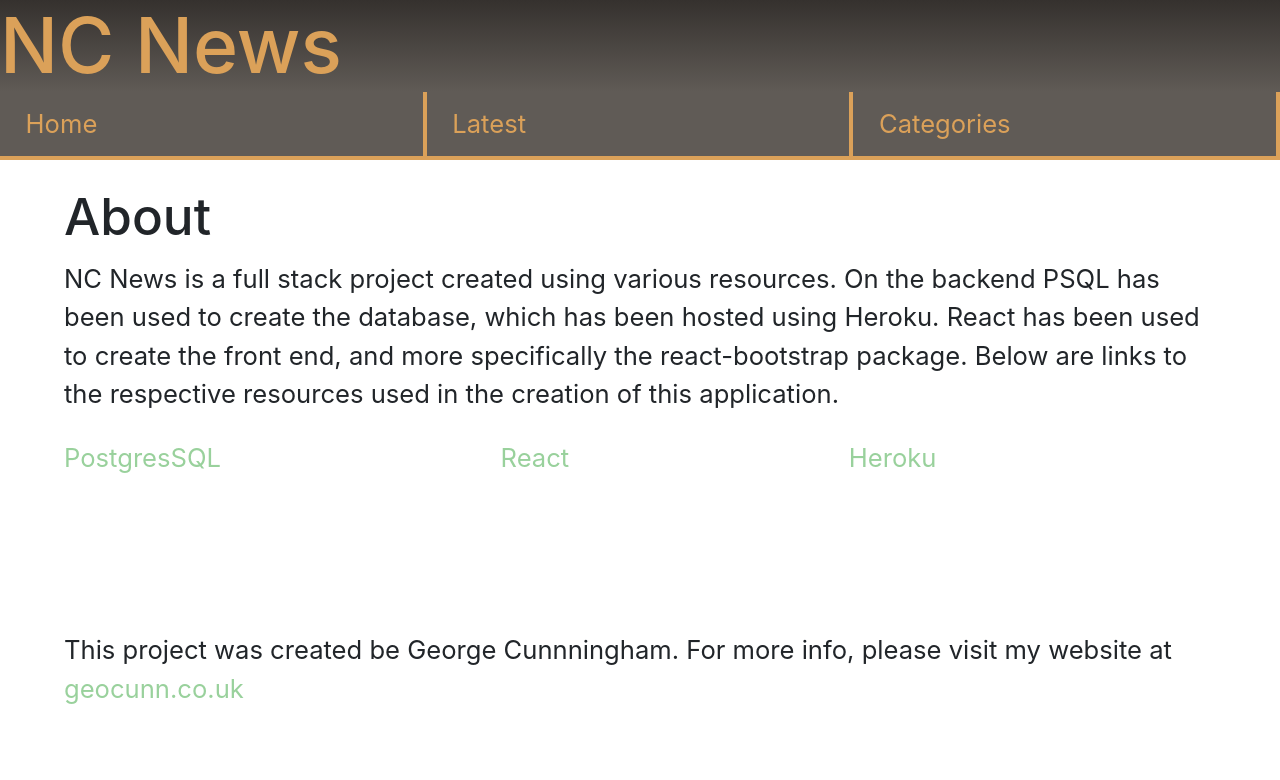
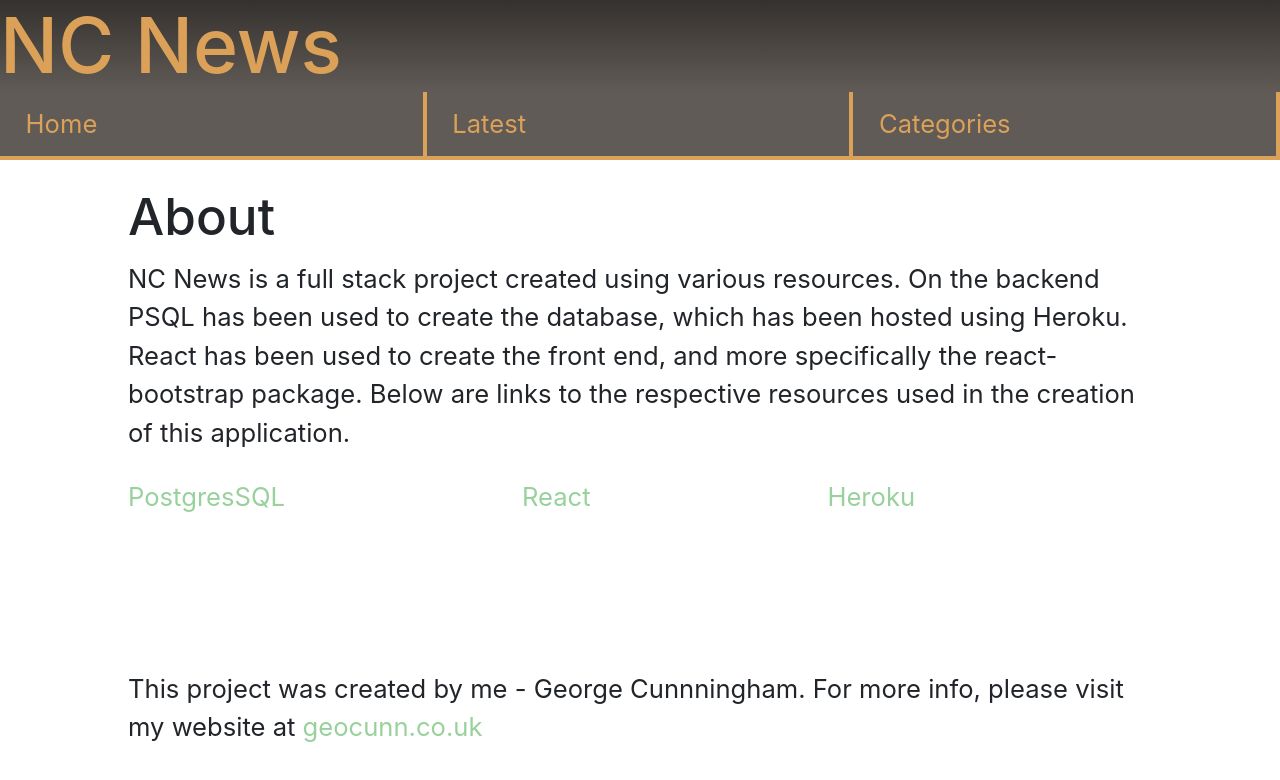
Before and after one commit to Geocunn/NC-News-App, a React (Create React App) app: page / in a window 1280 px wide. Shown: the top 780 px of the page. Built offline with nearby package versions, Linux system fonts and the light colour scheme.

Commit message:
spelling correction

```diff
--- a/src/App.css
+++ b/src/App.css
@@ -25,8 +25,8 @@ h2 {
 
 .about {
   text-align: left;
-  padding-inline: 2.5em;
-  padding-top: 1em;
+  margin-inline: 5rem;
+  margin-top: 1em;
   display: grid;
   grid-template-rows: auto auto auto auto;
   grid-template-columns: auto auto auto;
--- a/src/components/Home.jsx
+++ b/src/components/Home.jsx
@@ -37,8 +37,8 @@ class Home extends Component {
           Heroku
         </a>
         <p className="aboutFooter">
-          This project was created be George Cunnningham. For more info, please
-          visit my website at{" "}
+          This project was created by me - George Cunnningham. For more info,
+          please visit my website at{" "}
           <a href="https://geocunn.co.uk" target="_blank" rel="noreferrer">
             geocunn.co.uk
           </a>
```
